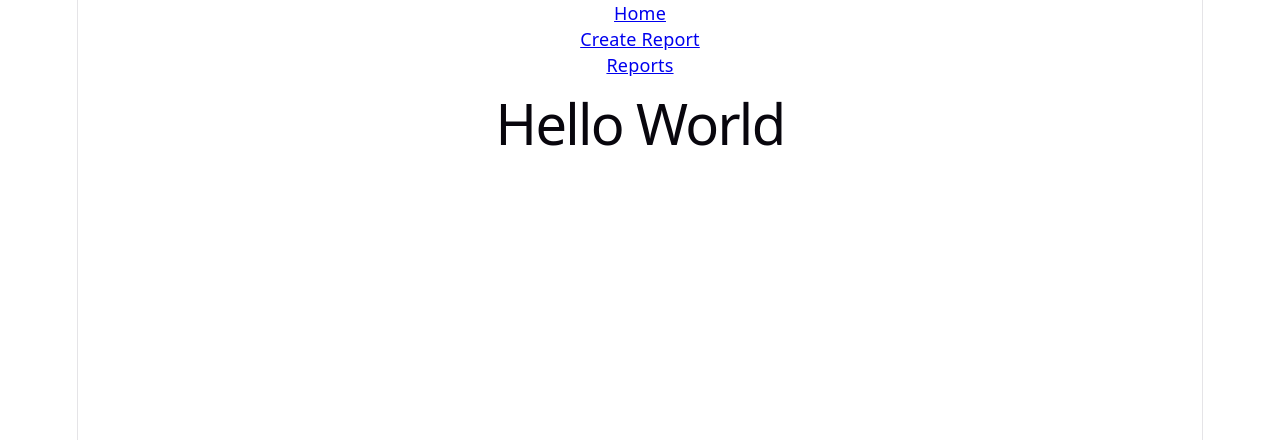
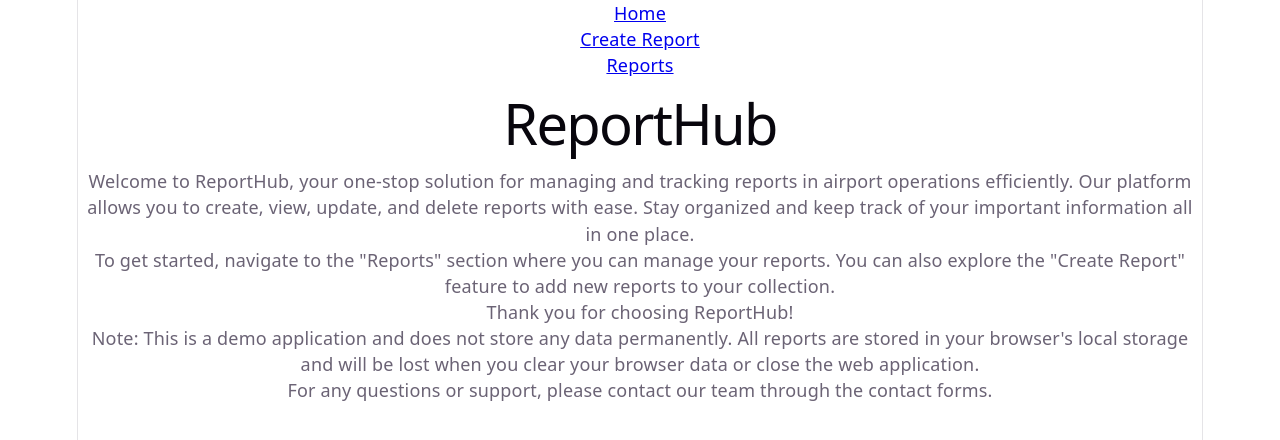
Before and after one commit to asimmian12/Dynamic-Web-Technologies, a React (Vite) app in the folder dynamic-web-technologies/: page / in a window 1280 px wide. Shown: the top 440 px of the page. Built offline with nearby package versions, Linux system fonts and the light colour scheme.

Commit message:
Addded content to Home page itself

```diff
--- a/dynamic-web-technologies/src/pages/Home.jsx
+++ b/dynamic-web-technologies/src/pages/Home.jsx
@@ -3,7 +3,13 @@ import react from 'react';
 export default function Home() {
     return (
         <>
-        <h1>Hello World</h1>
+        <h1>ReportHub</h1>
+
+        <p>Welcome to ReportHub, your one-stop solution for managing and tracking reports in airport operations efficiently. Our platform allows you to create, view, update, and delete reports with ease. Stay organized and keep track of your important information all in one place.</p>
+        <p>To get started, navigate to the "Reports" section where you can manage your reports. You can also explore the "Create Report" feature to add new reports to your collection.</p>
+        <p>Thank you for choosing ReportHub!</p>
+        <p>Note: This is a demo application and does not store any data permanently. All reports are stored in your browser's local storage and will be lost when you clear your browser data or close the web application.</p>
+        <p>For any questions or support, please contact our team through the contact forms.</p>
         </>
     );
 }
```
